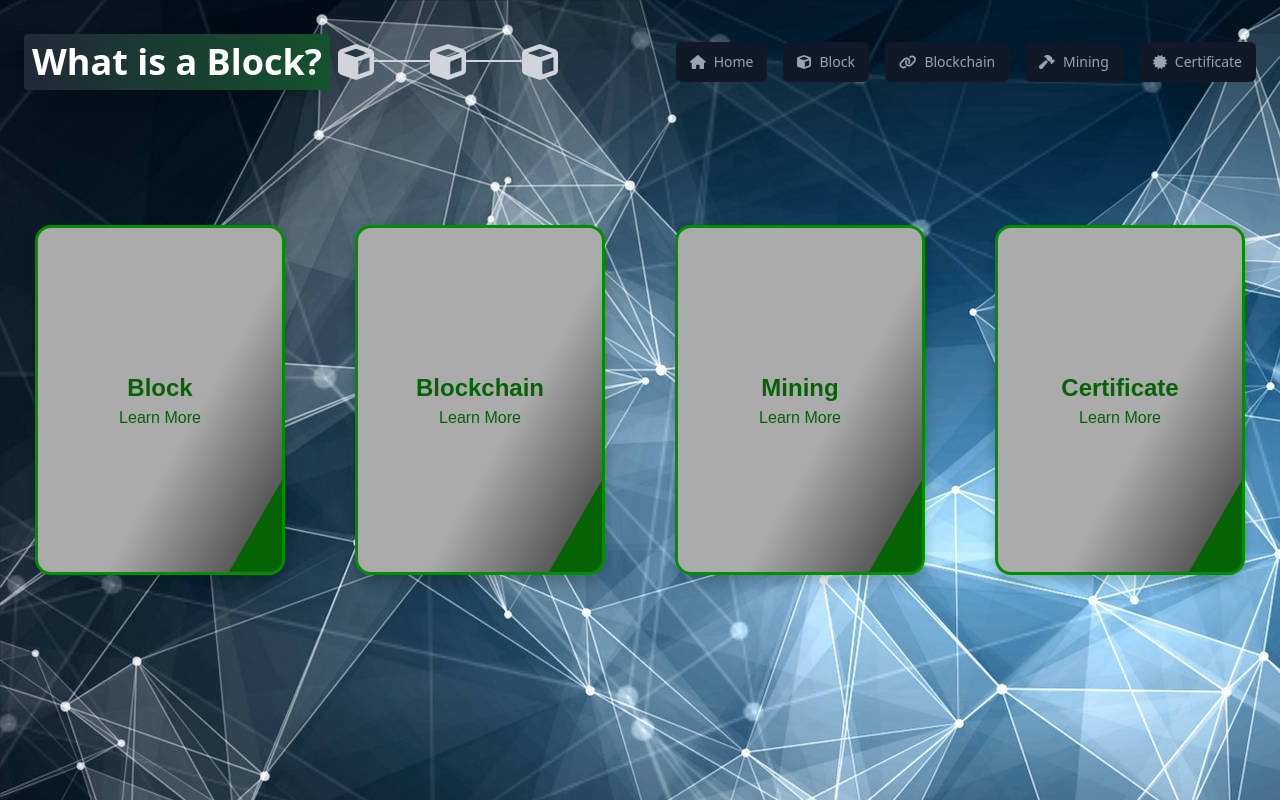
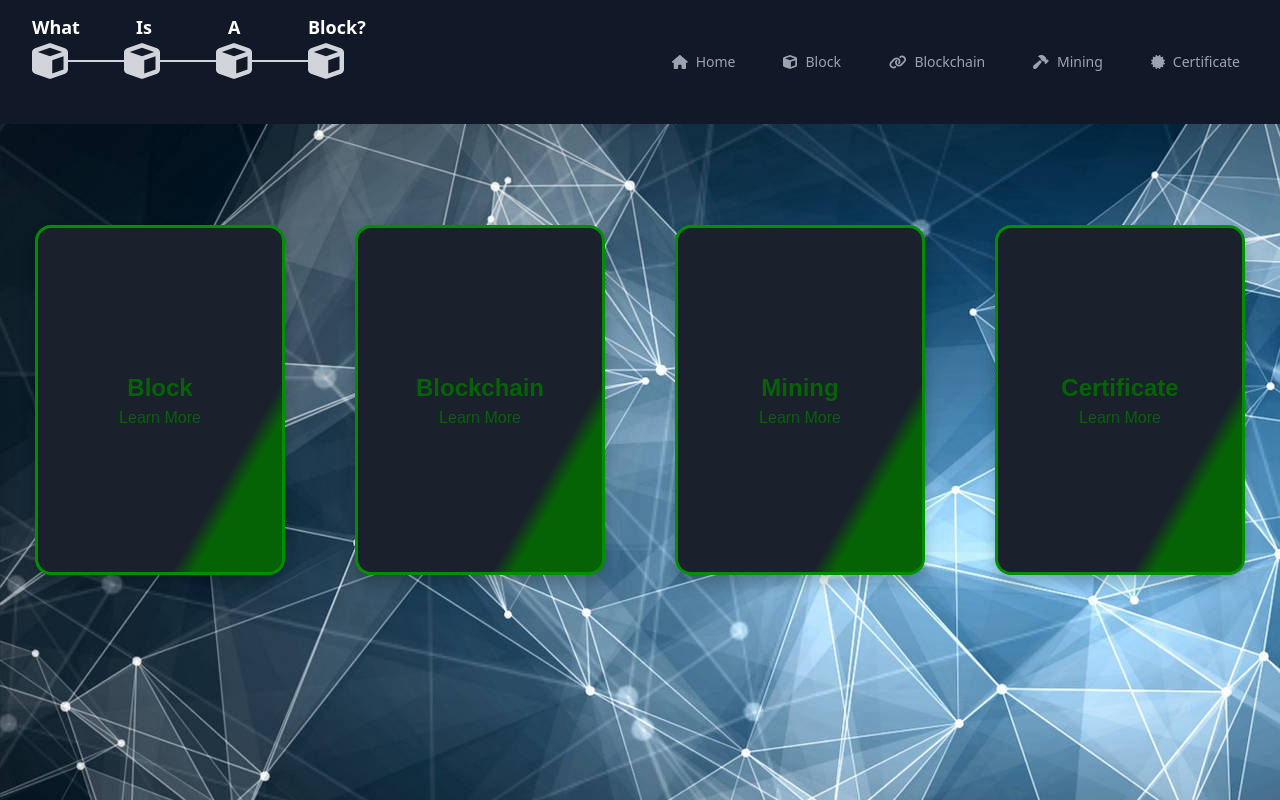
Before and after one commit to oscarrecenlarsson/what-is-a-block, a Vue app in the folder wiab-frontend/: page / in a window 1280 px wide. Built offline with nearby package versions, Linux system fonts and the light colour scheme.

Commit message:
Changed the Navigation design again
and some design changes to LandingPage

```diff
--- a/wiab-frontend/src/components/Navigation.vue
+++ b/wiab-frontend/src/components/Navigation.vue
@@ -12,53 +12,72 @@ import {
 
 <template>
   <nav
-    class="p-6 flex justify-between items-center bg-transparent fixed w-full z-50"
+    class="p-6 flex justify-between items-center bg-gray-900 fixed w-full z-50"
   >
     <div class="flex items-center">
-      <h1
-        class="text-4xl text-white font-bold text-center bg-gradient-to-r from-gray-800 to-green-900 inline-block p-2 rounded shadow-lg animate-gradient-x transition-all duration-300 ease-in-out transform hover:scale-105 hover:text-shadow"
-      >
-        What is a Block?
-      </h1>
       <div class="flex items-center space-x-4 ml-2">
-        <FontAwesomeIcon class="text-4xl text-gray-300" :icon="faCube" />
+        <div class="relative">
+          <FontAwesomeIcon class="text-4xl text-gray-300" :icon="faCube" />
+          <span class="absolute bottom-10 left-0 text-white text-lg font-bold"
+            >What</span
+          >
+        </div>
         <div
           class="border-l-2 border-gray-300 h-14 w-6 transform rotate-90 items-center mt-5"
         ></div>
-        <FontAwesomeIcon class="text-4xl text-gray-300" :icon="faCube" />
+        <div class="relative">
+          <FontAwesomeIcon class="text-4xl text-gray-300" :icon="faCube" />
+          <span class="absolute bottom-10 left-3 text-white text-lg font-bold"
+            >Is</span
+          >
+        </div>
         <div
           class="border-l-2 border-gray-300 h-14 w-6 transform rotate-90 items-center mt-5"
         ></div>
-        <FontAwesomeIcon class="text-4xl text-gray-300" :icon="faCube" />
+        <div class="relative">
+          <FontAwesomeIcon class="text-4xl text-gray-300" :icon="faCube" />
+          <span class="absolute bottom-10 left-3 text-white text-lg font-bold"
+            >A</span
+          >
+        </div>
+        <div
+          class="border-l-2 border-gray-300 h-14 w-6 transform rotate-90 items-center mt-5"
+        ></div>
+        <div class="relative">
+          <FontAwesomeIcon class="text-4xl text-gray-300" :icon="faCube" />
+          <span class="absolute bottom-10 left-0 text-white text-lg font-bold"
+            >Block?</span
+          >
+        </div>
       </div>
     </div>
     <div class="flex space-x-4">
       <RouterLink
-        class="text-gray-400 bg-gray-900 border-2 border-gray-900 px-3 py-2 text-sm font-medium rounded-md flex items-center gap-2 transition-colors duration-200 hover:bg-gray-700 hover:text-white hover:border-gray-200 transform hover:scale-105"
+        class="text-gray-400 bg-gray-900 border-4 border-gray-900 px-3 py-2 text-sm font-medium rounded-md flex items-center gap-2 transition-colors duration-200 hover:bg-gray-700 hover:text-white hover:border-gray-200 transform hover:scale-105"
         to="/"
       >
         <FontAwesomeIcon :icon="faHome" /> Home
       </RouterLink>
       <RouterLink
-        class="text-gray-400 bg-gray-900 border-2 border-gray-900 px-3 py-2 text-sm font-medium rounded-md flex items-center gap-2 transition-colors duration-200 hover:bg-gray-700 hover:text-white hover:border-gray-200 transform hover:scale-105"
+        class="text-gray-400 bg-gray-900 border-4 border-gray-900 px-3 py-2 text-sm font-medium rounded-md flex items-center gap-2 transition-colors duration-200 hover:bg-gray-700 hover:text-white hover:border-gray-200 transform hover:scale-105"
         to="/block"
       >
         <FontAwesomeIcon :icon="faCube" /> Block
       </RouterLink>
       <RouterLink
-        class="text-gray-400 bg-gray-900 border-2 border-gray-900 px-3 py-2 text-sm font-medium rounded-md flex items-center gap-2 transition-colors duration-200 hover:bg-gray-700 hover:text-white hover:border-gray-200 transform hover:scale-105"
+        class="text-gray-400 bg-gray-900 border-4 border-gray-900 px-3 py-2 text-sm font-medium rounded-md flex items-center gap-2 transition-colors duration-200 hover:bg-gray-700 hover:text-white hover:border-gray-200 transform hover:scale-105"
         to="/blockchain"
       >
         <FontAwesomeIcon :icon="faLink" /> Blockchain
       </RouterLink>
       <RouterLink
-        class="text-gray-400 bg-gray-900 border-2 border-gray-900 px-3 py-2 text-sm font-medium rounded-md flex items-center gap-2 transition-colors duration-200 hover:bg-gray-700 hover:text-white hover:border-gray-200 transform hover:scale-105"
+        class="text-gray-400 bg-gray-900 border-4 border-gray-900 px-3 py-2 text-sm font-medium rounded-md flex items-center gap-2 transition-colors duration-200 hover:bg-gray-700 hover:text-white hover:border-gray-200 transform hover:scale-105"
         to="/mining"
       >
         <FontAwesomeIcon :icon="faHammer" /> Mining
       </RouterLink>
       <RouterLink
-        class="text-gray-400 bg-gray-900 border-2 border-gray-900 px-3 py-2 text-sm font-medium rounded-md flex items-center gap-2 transition-colors duration-200 hover:bg-gray-700 hover:text-white hover:border-gray-200 transform hover:scale-105"
+        class="text-gray-400 bg-gray-900 border-4 border-gray-900 px-3 py-2 text-sm font-medium rounded-md flex items-center gap-2 transition-colors duration-200 hover:bg-gray-700 hover:text-white hover:border-gray-200 transform hover:scale-105"
         to="/certificate"
       >
         <FontAwesomeIcon :icon="faCertificate" /> Certificate
--- a/wiab-frontend/src/components/pages/LandingPage.vue
+++ b/wiab-frontend/src/components/pages/LandingPage.vue
@@ -151,21 +151,15 @@ import bgImage1 from "../../assets/blockchain-white-and-blue-sections-e1xrmn9wne
 .flip-card-front {
   background: linear-gradient(
     120deg,
-    rgb(171, 171, 171) 60%,
-    rgb(89, 89, 89) 88%,
-    rgb(110, 99, 95) 40%,
-    rgb(5, 99, 5) 48%
+    #1a202c 75%,
+    rgb(5, 99, 5) 80%,
+    rgb(5, 99, 5) 90%
   );
   color: rgb(5, 99, 5);
 }
 
 .flip-card-back {
-  background: linear-gradient(
-    120deg,
-    rgb(0, 0, 0) 48% rgb(110, 99, 95) 40%,
-    rgb(249, 238, 235) 88%,
-    rgb(11, 37, 144) 60%
-  );
+  background-color: rgba(0, 0, 0, 0.7);
   border-color: rgb(0, 0, 0);
   color: white;
   transform: rotateY(180deg);
```
